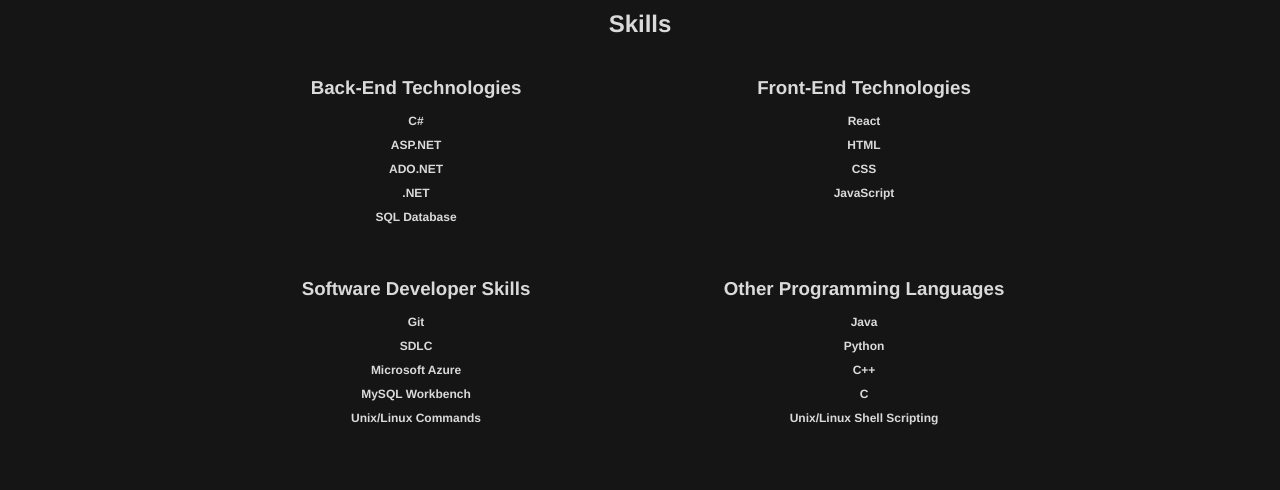
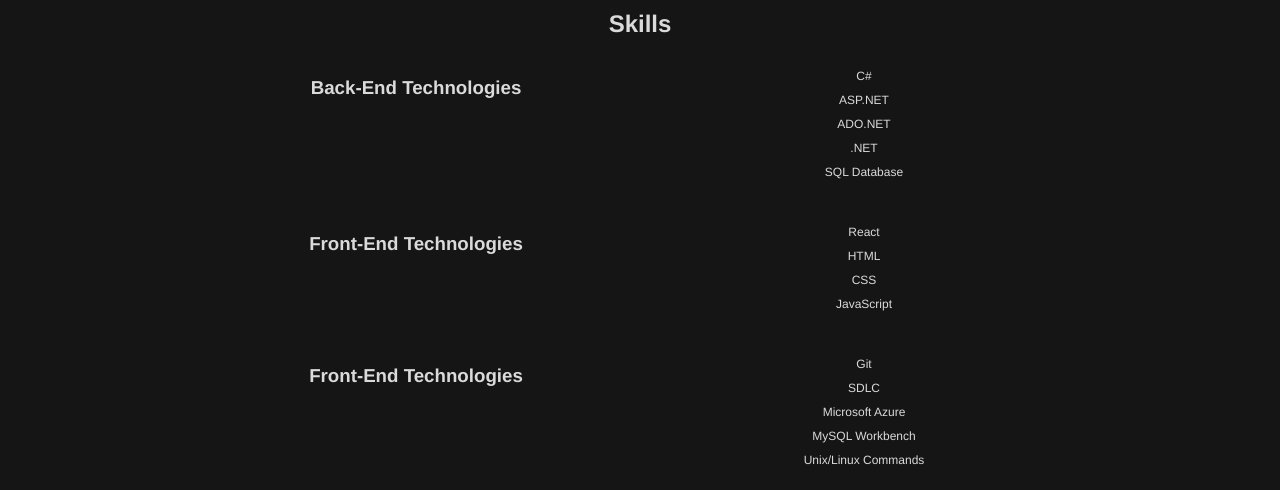
Before and after one commit to JordanDickersonRev/My_PortfolioSite, a React (Create React App) app: page / in a window 1280 px wide. Shown: the part 462-952 px from the top of the page. Built offline with nearby package versions, Linux system fonts and the light colour scheme.

Commit message:
updating the skills section again

```diff
--- a/src/pages/home/home.css
+++ b/src/pages/home/home.css
@@ -32,12 +32,10 @@
 
 .skillsSection2 h3 {
   margin-bottom: 2vh;
-  font-weight: bold;
 }
 
 .skillsSection2 p {
   line-height: 1.5vh;
-  font-weight: bold;
 }
 
 .viewProjects div{
--- a/src/pages/home/home.js
+++ b/src/pages/home/home.js
@@ -33,31 +33,31 @@
                         <h2>Skills</h2>
                     </div>
                     <div className='skillsSection2'>
+                        <h3>Back-End Technologies</h3>
                         <div>
-                            <h3>Back-End Technologies</h3>
                             <p>C#</p>
                             <p>ASP.NET</p>
                             <p>ADO.NET</p>
                             <p>.NET</p>
                             <p>SQL Database</p>
                         </div>
+                        <h3>Front-End Technologies</h3>
                         <div>
-                            <h3>Front-End Technologies</h3>
                             <p>React</p>
                             <p>HTML</p>
                             <p>CSS</p>
                             <p>JavaScript</p>
                         </div>
+                        <h3>Front-End Technologies</h3>
                         <div>
-                            <h3>Software Developer Skills</h3>
                             <p>Git</p>
                             <p>SDLC</p>
                             <p>Microsoft Azure</p>
                             <p>MySQL Workbench</p>
                             <p>Unix/Linux Commands</p>
                         </div>
+                        <h3>Other Programming Languages</h3>
                         <div>
-                            <h3>Other Programming Languages</h3>
                             <p>Java</p>
                             <p>Python</p>
                             <p>C++</p>
```
